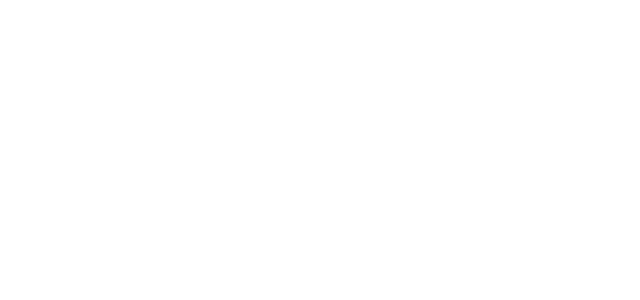
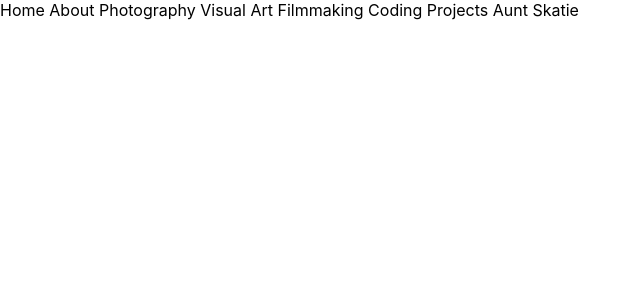
Before and after one commit to maggiebowen/maggie-portafolio-new, a Next.js app: page /Navigation in a window 1280 px wide. Shown: the top 300 px of the page, without its empty margins (0-640 px from the left). Built offline with nearby package versions, Linux system fonts and the light colour scheme.

Commit message:
built nav, localhost not updating unless run build

```diff
--- a/package.json
+++ b/package.json
@@ -9,7 +9,7 @@
     "lint": "eslint --ext .js,.ts,.jsx,.tsx ."
   },
   "dependencies": {
-    "next": "^13.5.2",
+    "next": "^13.5.3",
     "react": "^18.2.0",
     "react-dom": "^18.2.0",
     "sharp": "^0.32.6",
--- a/pages/Navigation.tsx
+++ b/pages/Navigation.tsx
@@ -3,9 +3,13 @@
 function Navbar() {
   return (
     <div>
-      <Link href="/about">About</Link>
-      <Link href="/services">Services</Link>
-      <Link href="/contacts">Contacts</Link>
+      <Link href="/">Home </Link>
+      <Link href="/about">About </Link>
+      <Link href="/photography">Photography </Link>
+      <Link href="/visualArt">Visual Art </Link>
+      <Link href="/filmmaking">Filmmaking </Link>
+      <Link href="/codingProjects">Coding Projects </Link>
+      <Link href="/auntSkatie">Aunt Skatie </Link>
     </div>
   );
 }
--- a/pages/index.tsx
+++ b/pages/index.tsx
@@ -29,7 +29,7 @@
           <p className={styles.description}>
             <i>Artist, Coder, Teacher</i>
           </p>
-
+          <p>simple changes made but nothing loads fuck</p>
           <Navigation />
         </main>
       </div>
--- a/styles/globals.css
+++ b/styles/globals.css
@@ -2,7 +2,6 @@
 body {
   padding: 0;
   margin: 0;
-  color: #fff;
   font-family:
     -apple-system,
     BlinkMacSystemFont,
```
Also changed, not shown: pages/auntSkatie.tsx (added, +12 -0 lines), pages/codingProjects.tsx (added, +12 -0 lines), pages/filmmaking.tsx (added, +12 -0 lines), pages/photography.tsx (added, +12 -0 lines), pages/visualArt.tsx (added, +12 -0 lines), 1 other file (tests, documents, lock files or other folders).
